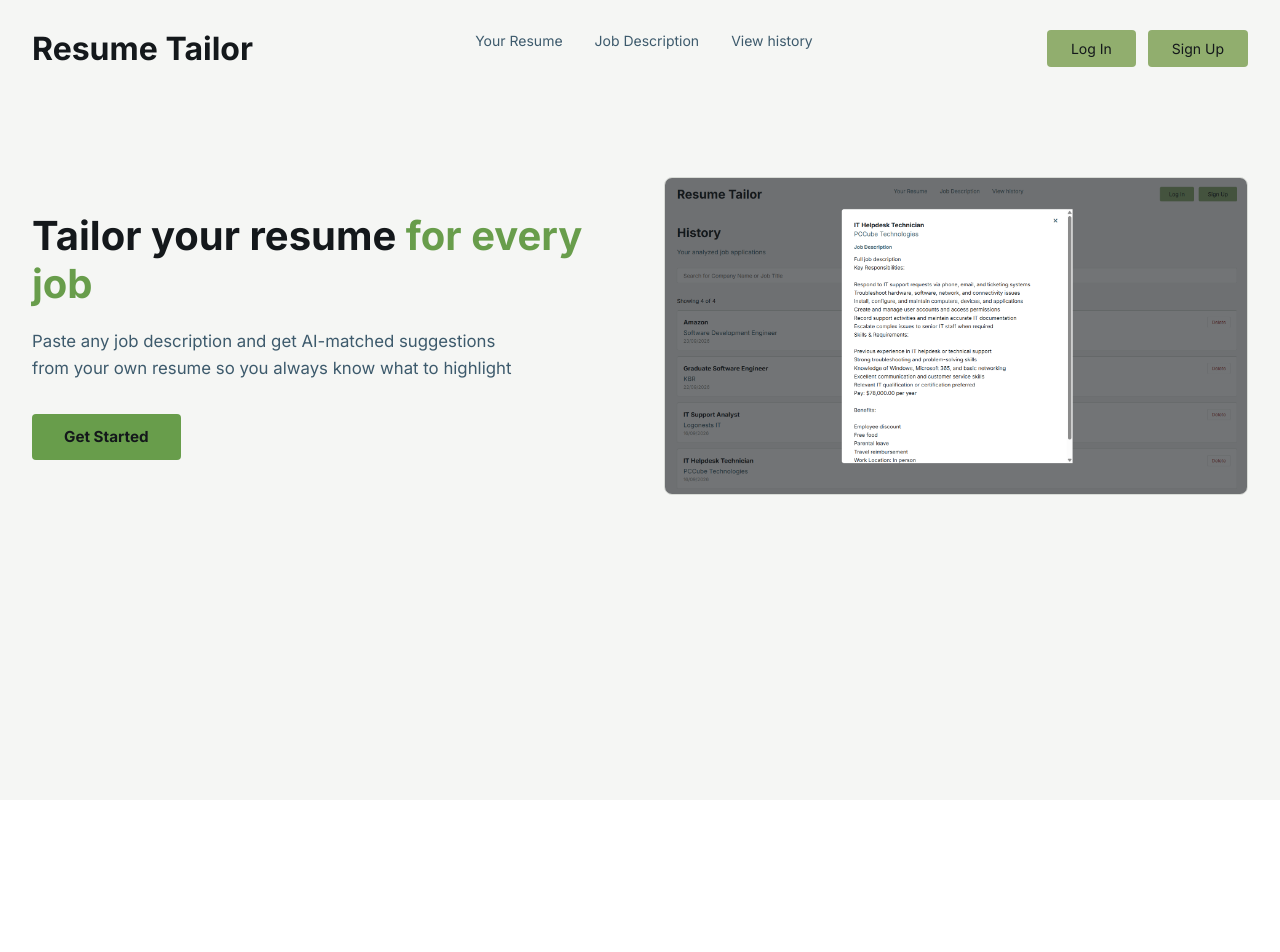
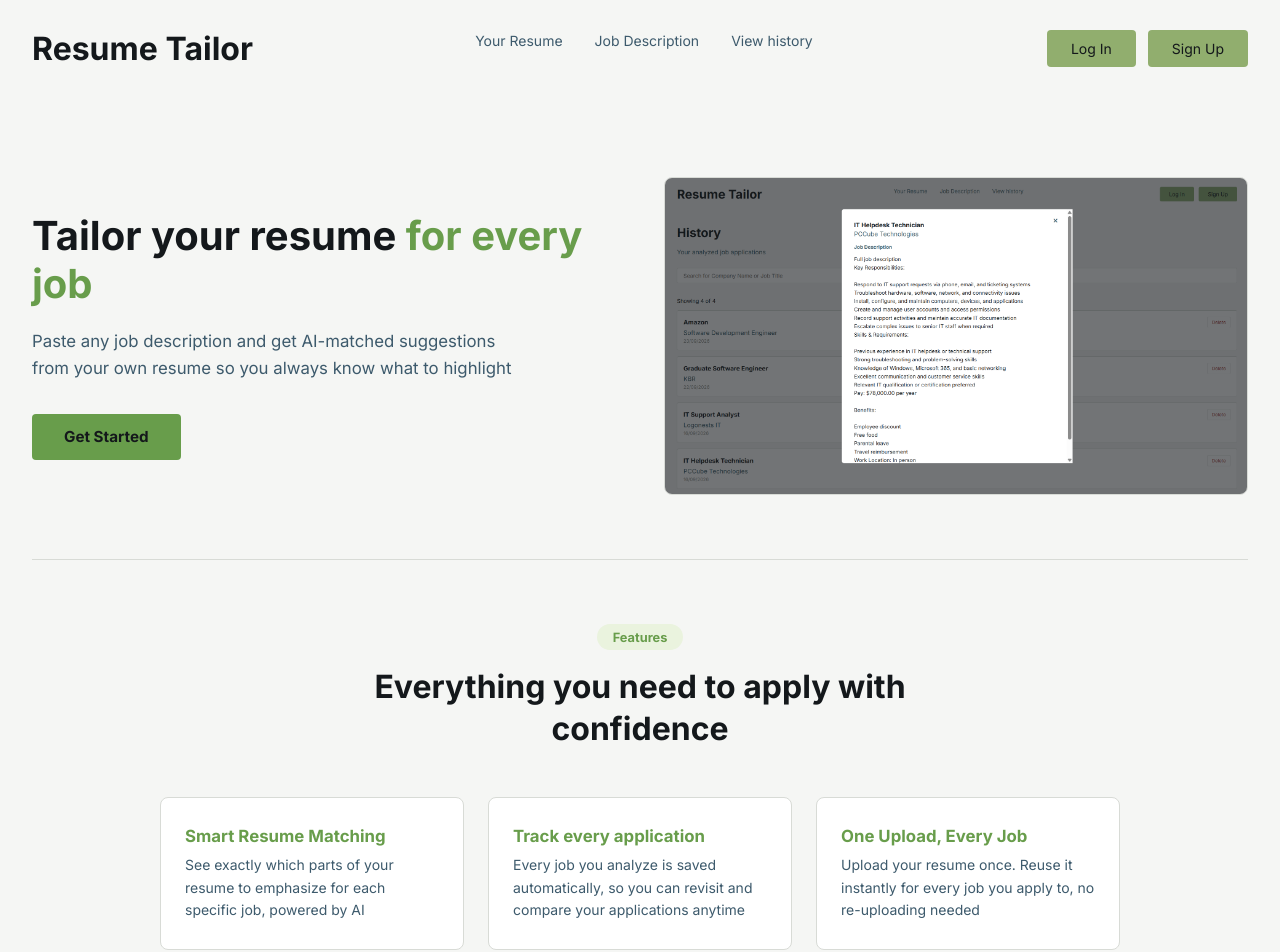
Before and after one commit to gianghiio/job-tracker, a Next.js app: page / in a window 1280 px wide. Shown: the top 952 px of the page. Before the commit the page ends 800 px from the top, so only its background shows below. Built offline with nearby package versions, Linux system fonts and the light colour scheme.

Commit message:
Add features section

```diff
--- a/src/app/globals.css
+++ b/src/app/globals.css
@@ -158,7 +158,70 @@ body {
   display: block;
 }
 
-/**/
+/*FEATURES SECTION*/
+.features-section {
+  padding: 4rem 0;
+  border-top: 1px solid #D8DBD6;
+  text-align: center;
+}
+
+.features-label {
+  display: inline-block;
+  font-family: var(--font-inter);
+  font-size: 0.8rem;
+  font-weight: 600;
+  color: #689D4B;
+  background-color: #EAF3DE;
+  padding: 0.35rem 1rem;
+  border-radius: 999px;
+  margin: 0 0 1rem;
+}
+
+.features-headline {
+  font-family: var(--font-inter);
+  font-size: 2rem;
+  font-weight: 700;
+  max-width: 600px;
+  margin: 0 auto 3rem;
+  line-height: 1.3;
+}
+
+.features-grid {
+  display: grid;
+  grid-template-columns: repeat(3, 1fr);
+  gap: 1.5rem;
+  max-width: 960px;
+  margin: 0 auto;
+  text-align: left;
+}
+
+.feature-card {
+  background-color: #FFFFFF;
+  border: 1px solid #D8DBD6;
+  border-radius: 8px;
+  padding: 1.75rem 1.5rem;
+}
+
+.feature-card-title {
+  font-family: var(--font-inter);
+  font-size: 1.05rem;
+  font-weight: 700;
+  color: #689D4B;
+  margin: 0 0 0.5rem;
+}
+
+.feature-card-description {
+  font-size: 0.875rem;
+  color: #3D5A6C;
+  line-height: 1.6;
+  margin: 0;
+}
+
+@media (max-width: 700px) {
+  .features-grid {
+    grid-template-columns: 1fr;
+  }
+}
 
 
 .page-heading {
--- a/src/app/page.tsx
+++ b/src/app/page.tsx
@@ -64,7 +64,25 @@ export default function Home() {
           <button className="cta-button">Get Started</button>
         </div>
         <div className="hero-right">
-          <img src="/demo.png" alt="Example of resume matching results" className="preview-image" />
+          <img src="/demo.png" alt="Example of job description " className="preview-image" />
+        </div>
+      </div>
+      <div className="features-section">
+        <p className="features-label">Features</p>
+        <h2 className="features-headline">Everything you need to apply with confidence</h2>
+        <div className="features-grid">
+          <div className="feature-card">
+            <h3 className="feature-card-title">Smart Resume Matching</h3>
+            <p className="feature-card-description">See exactly which parts of your resume to emphasize for each specific job, powered by AI</p>
+          </div>
+          <div className="feature-card">
+            <h3 className="feature-card-title">Track every application</h3>
+            <p className="feature-card-description">Every job you analyze is saved automatically, so you can revisit and compare your applications anytime</p>
+          </div>
+          <div className="feature-card">
+            <h3 className="feature-card-title">One Upload, Every Job</h3>
+            <p className="feature-card-description">Upload your resume once. Reuse it instantly for every job you apply to, no re-uploading needed</p>
+          </div>
         </div>
       </div>
     </div>
```
